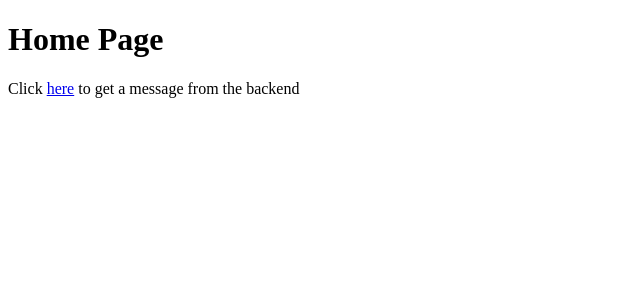
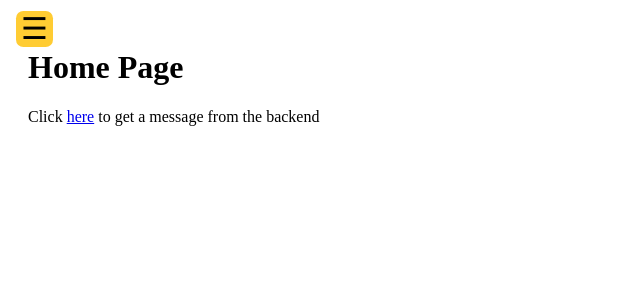
Before and after one commit to Company1TDDC88-2024/RBI, a React (Vite) app in the folder Frontend/: page / in a window 1280 px wide. Shown: the top 300 px of the page, without its empty margins (0-640 px from the left). Built offline with nearby package versions, Linux system fonts and the light colour scheme.

Commit message:
basic layout with sidebar added

```diff
--- a/Frontend/src/App.tsx
+++ b/Frontend/src/App.tsx
@@ -1,14 +1,17 @@
 import { Route, BrowserRouter as Router, Routes } from "react-router-dom";
 import HomePage from "./Pages/Home/HomePage";
 import Test from "./Pages/Test/Test";
+import Layout from "./Pages/Components/Layout/Layout";
 
 function App() {
     return (
         <Router>
-            <Routes>
-                <Route path="/test" element={<Test />} />
-                <Route path="*" element={<HomePage />} />
-            </Routes>
+            <Layout>
+                <Routes>
+                    <Route path="/test" element={<Test />} />
+                    <Route path="*" element={<HomePage />} />
+                </Routes>
+            </Layout>
         </Router>
     );
 }
--- /dev/null
+++ b/Frontend/src/Pages/Components/Layout/Layout.css
@@ -0,0 +1,8 @@
+.layout {
+    display: flex;
+}
+
+main {
+    flex-grow: 1;
+    padding: 20px;
+}
--- /dev/null
+++ b/Frontend/src/Pages/Components/Layout/Layout.tsx
@@ -0,0 +1,14 @@
+import React from "react";
+import Sidebar from "../Sidebar/Sidebar";
+import "./Layout.css";
+
+const Layout: React.FC<React.PropsWithChildren<{}>> = ({ children }) => {
+  return (
+    <div className="layout">
+      <Sidebar />
+      <main>{children}</main>
+    </div>
+  );
+};
+
+export default Layout;
--- /dev/null
+++ b/Frontend/src/Pages/Components/Sidebar/Sidebar.css
@@ -0,0 +1,61 @@
+.sidebar {
+  position: fixed;
+  top: 0;
+  left: 0;
+  width: 250px;
+  height: 100%;
+  background-color: #fc3;
+  color: black;
+  transition: transform 0.3s ease;
+  transform: translateX(-100%);
+  z-index: 1000;
+}
+
+.sidebar.open {
+  transform: translateX(0);
+}
+
+.sidebar.closed {
+  transform: translateX(-100%);
+}
+
+.toggle-button {
+  position: fixed;
+  top: 10px;
+  left: 10px;
+  background-color: transparent;
+  border: none;
+  cursor: pointer;
+  z-index: 1100;
+}
+
+.hamburger-icon {
+  font-size: 30px;
+  color: black;
+  background-color: #fc3;
+  padding: 0 5px 1px;
+  display: flex;
+  align-items: center;
+  justify-content: center;
+  border-radius: 20%;
+}
+
+nav ul {
+  list-style-type: none;
+  padding: 0;
+  margin: 60px 0 0 0;
+}
+
+nav ul li {
+  padding: 15px 20px;
+}
+
+nav ul li a {
+  color: black;
+  text-decoration: none;
+  font-size: 18px;
+}
+
+nav ul li a:hover {
+  text-decoration: underline;
+}
--- /dev/null
+++ b/Frontend/src/Pages/Components/Sidebar/Sidebar.tsx
@@ -0,0 +1,31 @@
+import React, { useState } from "react";
+import "./Sidebar.css";
+import { Link } from "react-router-dom";
+
+const Sidebar: React.FC = () => {
+  const [isOpen, setIsOpen] = useState(false);
+
+  const toggleSidebar = () => {
+    setIsOpen(!isOpen);
+  };
+
+  return (
+    <div>
+      <button className="toggle-button" onClick={toggleSidebar}>
+        <span className="hamburger-icon">&#9776;</span>
+      </button>
+      <div className={`sidebar ${isOpen ? "open" : "closed"}`}>
+        <nav>
+          <ul>
+            <li><Link to="/" onClick={toggleSidebar}>Home</Link></li>
+            <li><Link to="#">Alt2</Link></li>
+            <li><Link to="#">Alt3</Link></li>
+            <li><Link to="#">Alt4</Link></li>
+          </ul>
+        </nav>
+      </div>
+    </div>
+  );
+};
+
+export default Sidebar;
```
